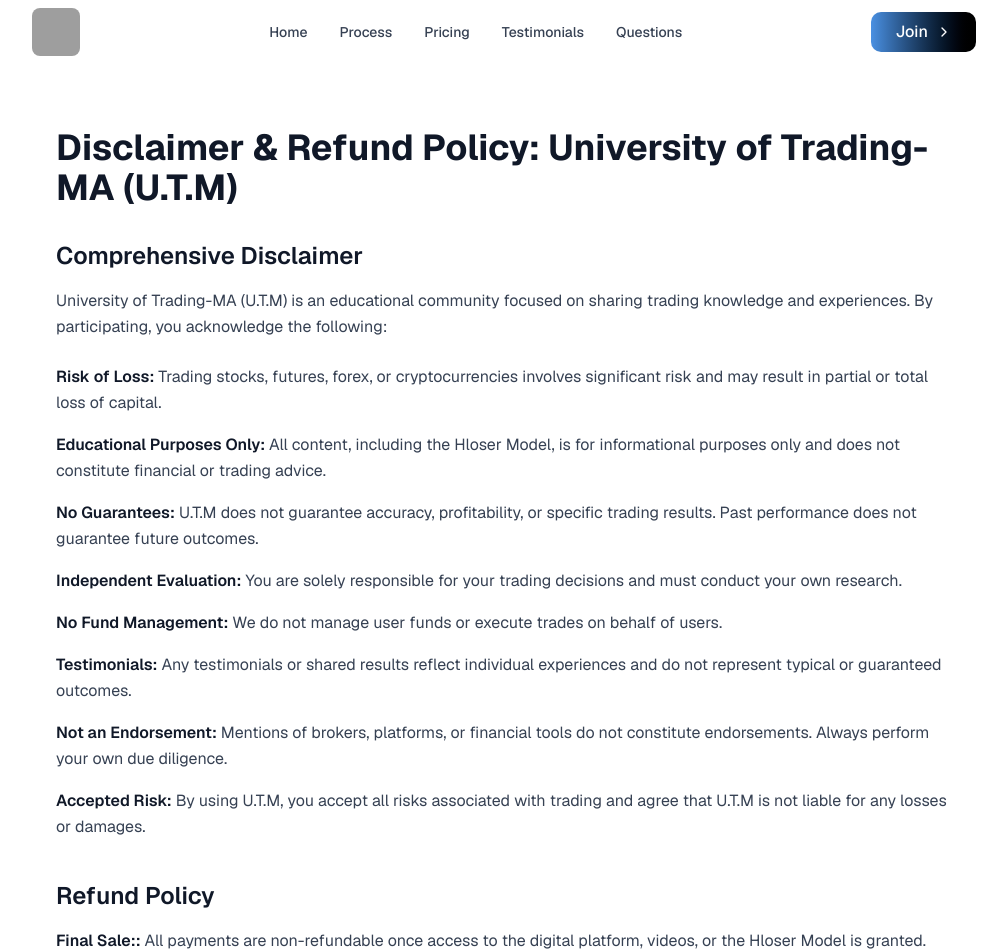
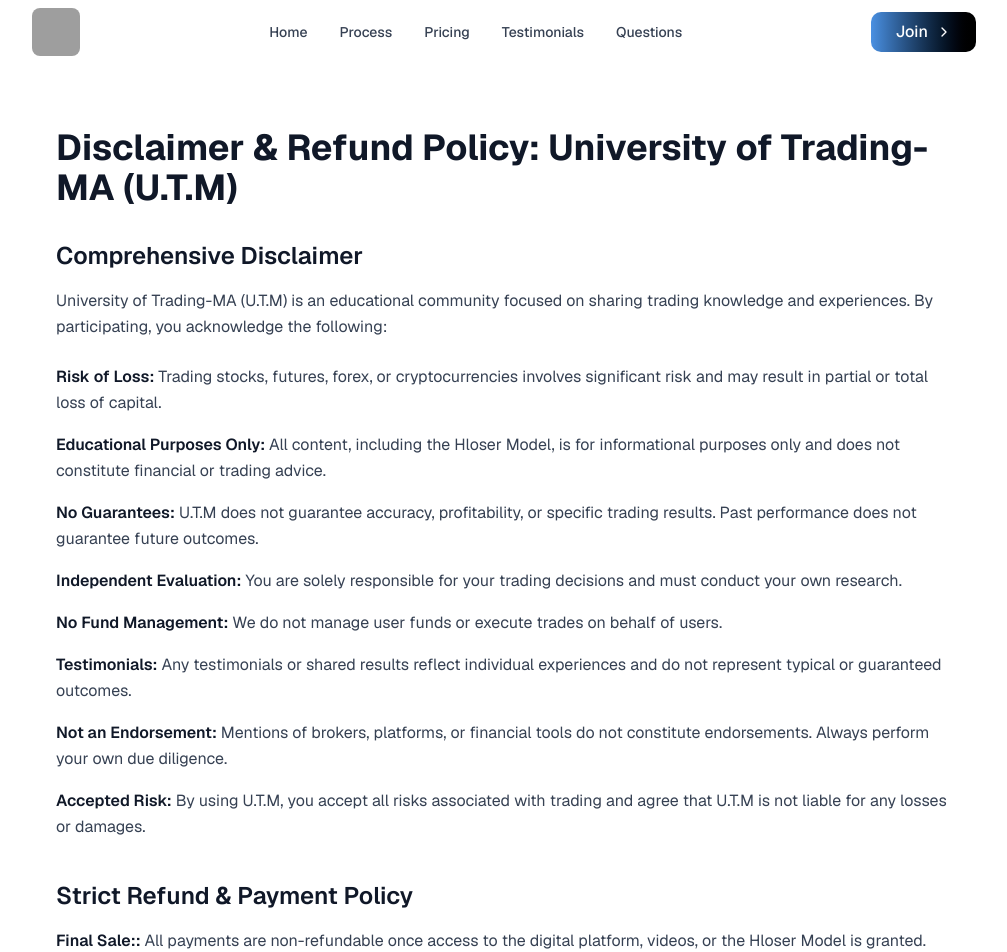
Before and after one commit to hloser77/University-of-Trading-MA, a Next.js app: page /disclaimer in a window 1280 px wide. Shown: the top 952 px of the page, without its empty margins (136-1143 px from the left). Built offline with nearby package versions, Linux system fonts and the light colour scheme; grey boxes are pictures that could not be loaded.

Commit message:
Update page.tsx

```diff
--- a/app/disclaimer/page.tsx
+++ b/app/disclaimer/page.tsx
@@ -83,7 +83,7 @@
             </div>
 
             <div>
-              <h2 className="font-semibold text-2xl mb-4 text-gray-900">Refund Policy</h2>
+              <h2 className="font-semibold text-2xl mb-4 text-gray-900">Strict Refund & Payment Policy</h2>
               <div className="space-y-4">
                 {refundItems.map((item) => (
                   <div key={item.title}>
```
